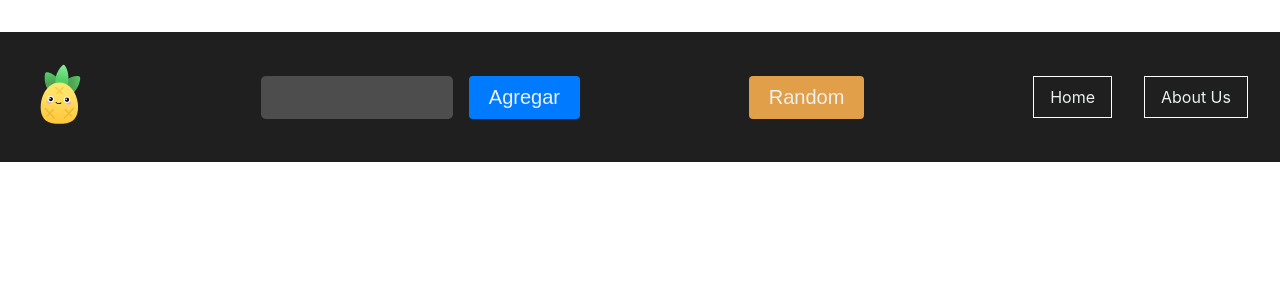
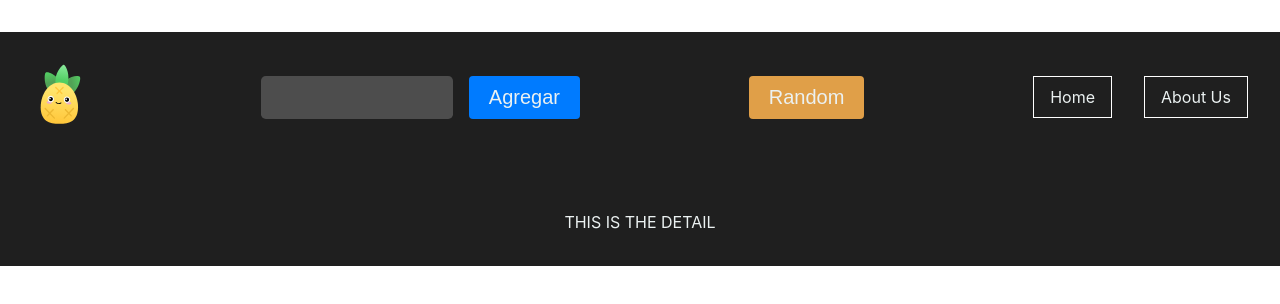
Before and after one commit to EBosch14/Rick-and-Morty, a React (Vite) app: page /details/1 in a window 1280 px wide. Shown: the top 304 px of the page. Built offline with nearby package versions, Linux system fonts and the light colour scheme.

Commit message:
fix component card

```diff
--- a/src/App.jsx
+++ b/src/App.jsx
@@ -3,6 +3,7 @@ import styles from "./App.module.css";
 import Cards from "./components/Cards.jsx";
 import Navbar from "./components/Navbar";
 import { Route, Routes } from "react-router-dom";
+import Details from "./components/Details";
 
 function App() {
   const [characters, setCharacters] = useState([]);
@@ -68,7 +69,8 @@ function App() {
       <Navbar onSearch={onSearch} onRandom={onRandom}/>
       <Routes className={styles.App}>
         <Route path="/" element={<Cards characters={characters} onClose={onClose}/>} />
-        <Route path="/home" element={<Cards characters={characters} />} />
+        <Route path="/home" element={<Cards characters={characters} onClose={onClose}/>} />
+        <Route exact path="/details/:id" element={<Details/>}></Route>
       </Routes>
     </div>
   );
--- a/src/components/Card.jsx
+++ b/src/components/Card.jsx
@@ -1,10 +1,13 @@
+import { Link } from 'react-router-dom';
 import styles from './Card.module.css';
 
 export default function Card(props) {
    return (
       <div key={props.id} className={styles.Card}>
          <button onClick={()=> props.onClose(props.id)}>X</button>
-         <h2>{props.name}</h2>
+         <Link to={`/details/${props.id}`}>
+            <h2>{props.name}</h2>
+         </Link>
          <h2>{props.status}</h2>
          <h2>{props.species}</h2>
          <h2>{props.gender}</h2>
--- /dev/null
+++ b/src/components/Details.jsx
@@ -0,0 +1,5 @@
+export default function Details() {
+  return (
+    <div>THIS IS THE DETAIL</div>
+  )
+}
```
